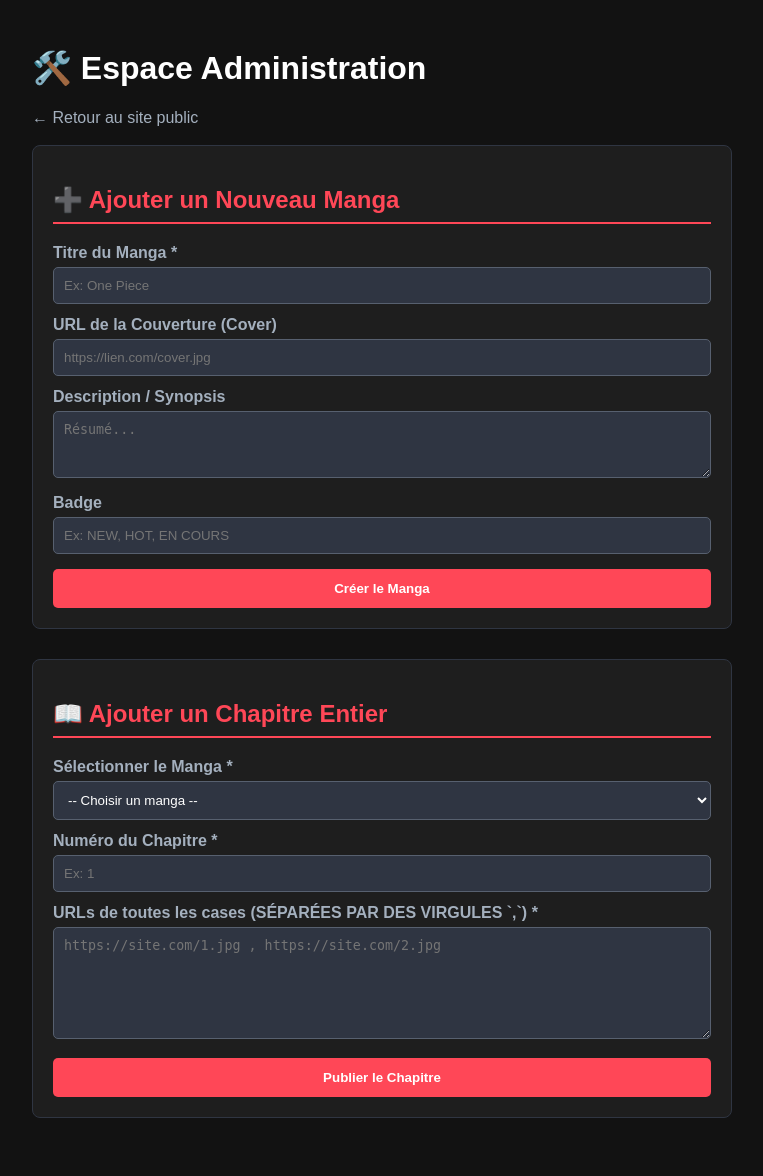
After one commit to sitchad/manga-narrator, a Flask app: page /admin in a window 1280 px wide. The commit adds this page. Shown: the whole page, without its empty margins (258-1021 px from the left). Run offline with Flask 3, Linux system fonts and the light colour scheme; data that the repository does not hold is empty; some libraries are stand-ins or nearby versions.

Commit message:
feat: infrastructure complète avec panel admin et vote client

```diff
--- a/app.py
+++ b/app.py
@@ -1,10 +1,10 @@
-from flask import Flask
+from flask import Flask, render_template
 from models.db import init_db
 import controllers.logic as controller
 
 app = Flask(__name__)
 
-# Initialisation automatique des tables au démarrage sans perte de données
+# Initialisation de la base sans écraser les données
 init_db()
 
 @app.route('/')
@@ -19,10 +19,32 @@ def manga_detail(manga_id):
 def lire_manga(manga_id, num_chapitre, numero_page):
     return controller.lire_page_manga(manga_id, num_chapitre, numero_page)
 
-# Route raccourcie pour ouvrir directement la première page d'un chapitre
 @app.route('/manga/<int:manga_id>/chapitre/<int:num_chapitre>')
 def commencer_chapitre(manga_id, num_chapitre):
     return controller.lire_page_manga(manga_id, num_chapitre, 1)
 
+@app.route('/manga/voter', methods=['POST'])
+def manga_voter():
+    return controller.voter_pour_manga()
+
+# --- ROUTES ADMIN ---
+@app.route('/admin')
+def page_admin():
+    conn = controller.get_db_connection()
+    cursor = conn.cursor()
+    cursor.execute("SELECT id, titre FROM mangas ORDER BY id DESC;")
+    mangas = cursor.fetchall()
+    cursor.close()
+    conn.close()
+    return render_template("admin.html", mangas=mangas)
+
+@app.route('/admin/manga/add', methods=['POST'])
+def admin_add_manga():
+    return controller.ajouter_nouveau_manga()
+
+@app.route('/admin/chapitre/add', methods=['POST'])
+def admin_add_chapitre():
+    return controller.ajouter_cases_chapitre()
+
 if __name__ == '__main__':
     app.run(host='0.0.0.0', port=5000, debug=True)
--- a/models/db.py
+++ b/models/db.py
@@ -17,18 +17,19 @@ def init_db():
 
         cursor.execute("SET statement_timeout = 30000;")
 
-        # Sauvegarde des données : Pas de DROP TABLE !
+        # Table des mangas (Pas de DROP TABLE, conservation des données)
         cursor.execute('''
             CREATE TABLE IF NOT EXISTS mangas (
                 id SERIAL PRIMARY KEY,
                 titre TEXT NOT NULL,
                 cover_url TEXT,
                 description TEXT,
-                note TEXT,
+                note FLOAT DEFAULT 0.0,
                 badge TEXT
             );
         ''')
 
+        # Table des pages
         cursor.execute('''
             CREATE TABLE IF NOT EXISTS pages (
                 id SERIAL PRIMARY KEY,
@@ -40,9 +41,19 @@ def init_db():
             );
         ''')
 
+        # Table des votes pour le système de notation des clients
+        cursor.execute('''
+            CREATE TABLE IF NOT EXISTS votes (
+                id SERIAL PRIMARY KEY,
+                manga_id INTEGER REFERENCES mangas(id) ON DELETE CASCADE,
+                ip_utilisateur TEXT,
+                valeur_note INTEGER CHECK (valeur_note >= 1 AND valeur_note <= 10)
+            );
+        ''')
+
         conn.commit()
         cursor.close()
-        print("Backend : Base de données vérifiée et opérationnelle !")
+        print("Backend : Structure Supabase vérifiée et opérationnelle !")
     except Exception as e:
         print(f"Erreur d'initialisation de la base : {e}")
         if conn:
--- /dev/null
+++ b/templates/admin.html
@@ -0,0 +1,65 @@
+<!DOCTYPE html>
+<html lang="fr">
+<head>
+    <meta charset="UTF-8">
+    <meta name="viewport" content="width=device-width, initial-scale=1.0">
+    <title>Panel Admin - Hub Manga</title>
+    <style>
+        body { background-color: #121212; color: #ffffff; font-family: Arial, sans-serif; padding: 20px; }
+        .container { max-width: 700px; margin: 0 auto; }
+        .section-form { background: #1e1e1e; padding: 20px; border-radius: 8px; margin-bottom: 30px; border: 1px solid #2f3542; }
+        h2 { border-bottom: 2px solid #ff4757; padding-bottom: 8px; color: #ff4757; }
+        label { display: block; margin-top: 12px; font-weight: bold; color: #a4b0be; }
+        input, textarea, select { width: 100%; padding: 10px; margin-top: 5px; background: #2f3542; border: 1px solid #57606f; border-radius: 5px; color: #fff; box-sizing: border-box; }
+        button { background: #ff4757; color: white; padding: 12px 20px; border: none; border-radius: 5px; font-weight: bold; cursor: pointer; margin-top: 15px; width: 100%; }
+        button:hover { background: #ff6b81; }
+    </style>
+</head>
+<body>
+    <div class="container">
+        <h1>🛠️ Espace Administration</h1>
+        <a href="/" style="color: #a4b0be; text-decoration: none;">← Retour au site public</a>
+        <br><br>
+
+        <div class="section-form">
+            <h2>➕ Ajouter un Nouveau Manga</h2>
+            <form action="/admin/manga/add" method="POST">
+                <label>Titre du Manga *</label>
+                <input type="text" name="titre" required placeholder="Ex: One Piece">
+
+                <label>URL de la Couverture (Cover)</label>
+                <input type="url" name="cover_url" placeholder="https://lien.com/cover.jpg">
+
+                <label>Description / Synopsis</label>
+                <textarea name="description" rows="3" placeholder="Résumé..."></textarea>
+
+                <label>Badge</label>
+                <input type="text" name="badge" placeholder="Ex: NEW, HOT, EN COURS">
+
+                <button type="submit">Créer le Manga</button>
+            </form>
+        </div>
+
+        <div class="section-form">
+            <h2>📖 Ajouter un Chapitre Entier</h2>
+            <form action="/admin/chapitre/add" method="POST">
+                <label>Sélectionner le Manga *</label>
+                <select name="manga_id" required>
+                    <option value="">-- Choisir un manga --</option>
+                    {% for m in mangas %}
+                        <option value="{{ m[0] }}">{{ m[1] }}</option>
+                    {% endfor %}
+                </select>
+
+                <label>Numéro du Chapitre *</label>
+                <input type="number" name="num_chapitre" required placeholder="Ex: 1">
+
+                <label>URLs de toutes les cases (SÉPARÉES PAR DES VIRGULES `,`) *</label>
+                <textarea name="urls_cases" rows="6" required placeholder="https://site.com/1.jpg , https://site.com/2.jpg"></textarea>
+
+                <button type="submit">Publier le Chapitre</button>
+            </form>
+        </div>
+    </div>
+</body>
+</html>
```
Also changed, not shown: controllers/logic.py (+77 -17 lines), templates/manga.html (+22 -9 lines).
